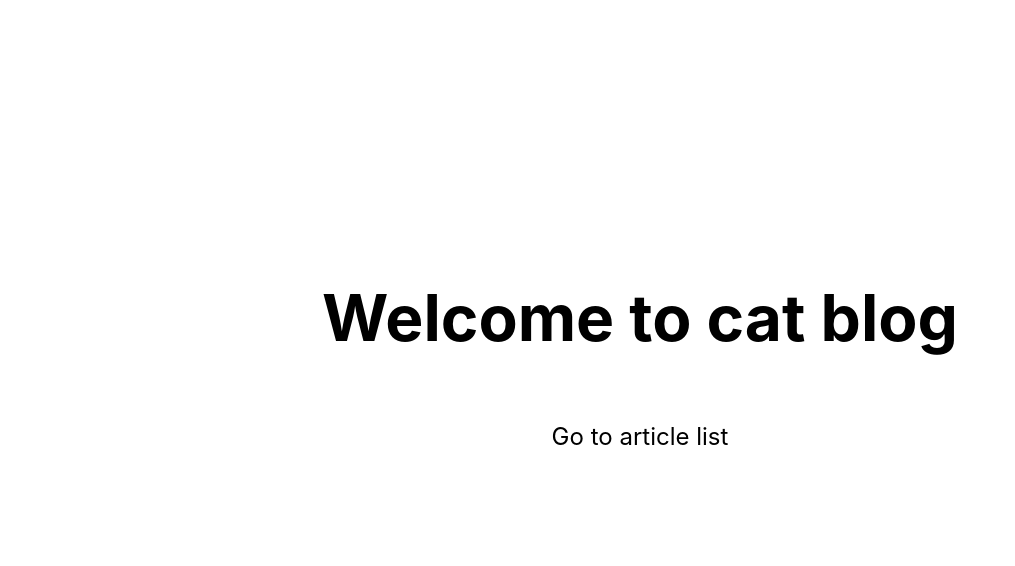
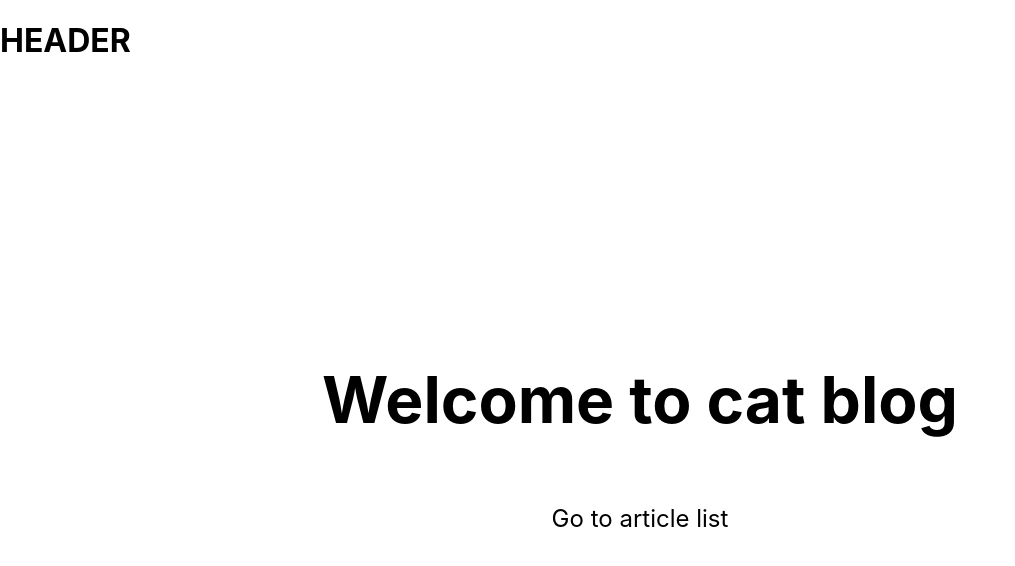
Before and after one commit to CrispJam/cat-blog, a Next.js app: page / in a window 1280 px wide. Shown: the top 566 px of the page, without its empty margins (0-1015 px from the left). Built offline with nearby package versions, Linux system fonts and the light colour scheme.

Commit message:
Add a shared layout component

```diff
--- /dev/null
+++ b/components/layout.tsx
@@ -0,0 +1,10 @@
+import React from "react";
+
+export default function Layout({ children }) {
+  return (
+    <div>
+      <h1>HEADER</h1>
+      {children}
+    </div>
+  )
+}
--- a/pages/_app.tsx
+++ b/pages/_app.tsx
@@ -1,6 +1,11 @@
 import '../styles/globals.css'
 import type { AppProps } from 'next/app'
+import Layout from '../components/Layout';
 
-export default function App({ Component, pageProps }: AppProps) {
-  return <Component {...pageProps} />
+export default function MyApp({ Component, pageProps }: AppProps) {
+  return (
+    <Layout>
+      <Component {...pageProps} />
+    </Layout>
+  )
 }
```
